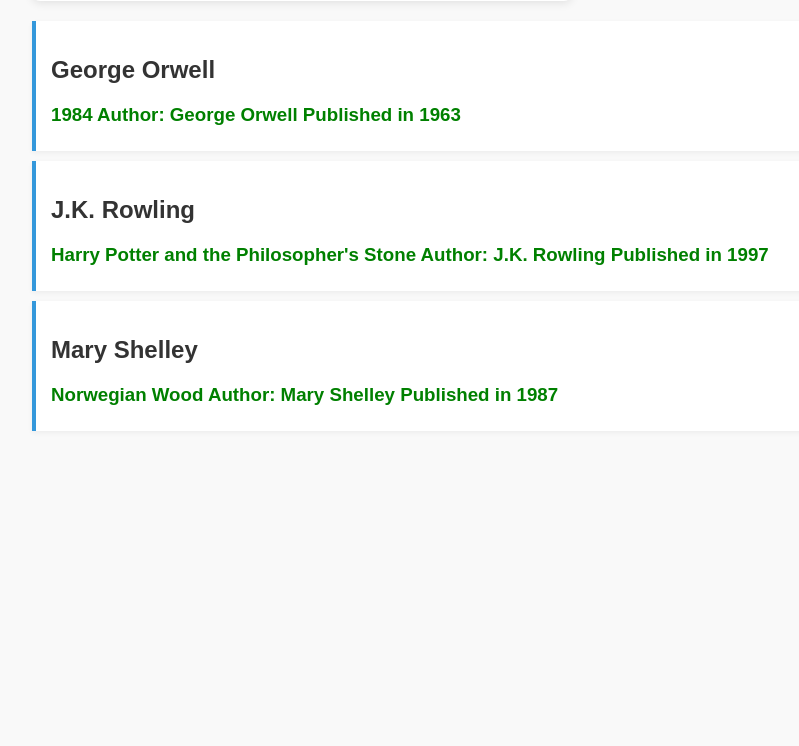
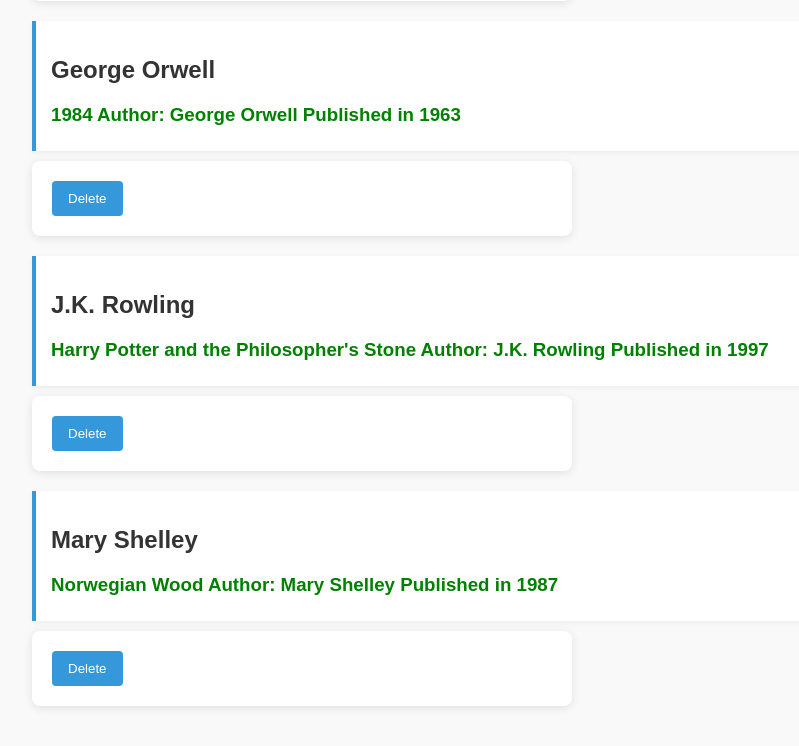
Before and after one commit to Omid444/book-alchemy, a Flask app: page / in a window 1280 px wide. Shown: the part 303-1049 px from the top of the page, without its empty margins (8-807 px from the left). Before the commit the page ends 734 px from the top, so only its background shows below. Run offline with Flask 3, Linux system fonts and the light colour scheme.

Commit message:
delete endpoint added

```diff
--- a/app.py
+++ b/app.py
@@ -1,8 +1,5 @@
-from flask import Flask, request ,render_template
+from flask import Flask, request ,render_template, redirect, url_for
 from data_models import db, Author, Book
-from flask_sqlalchemy import SQLAlchemy
-from sqlalchemy import select
-from sqlalchemy.orm import joinedload
 from datetime import datetime
 import os
 
@@ -144,10 +141,14 @@ def handle_add_book():
 
 @app.route('/',methods=['GET'])
 def handle_home_page():
+    message = ''
     sort = request.args.get('sort')
     search = request.args.get('search')
     if search:
         books = Book.query.filter(Book.title.ilike(f"%{search.lower()}%"))
+        print(books)
+        if search not in books:
+            message = f'No book found with such title: {search}'
     elif sort == 'title':
         books = Book.query.order_by(Book.title).all()
     elif sort == 'author':
@@ -155,8 +156,19 @@ def handle_home_page():
     else:
         books = Book.query.all()
 
-    return render_template('home.html', books=books)
+    return render_template('home.html', books=books, message=message)
 
+
+@app.route('/book/<int:book_id>/delete', methods=['POST'])
+def handle_delete_book(book_id):
+    book = Book.query.get(book_id)
+    message = f'{book} deleted successfully from DB'
+    #author_id = Book.author_id if Book.query.filter(Book.id == book_id) else ''
+    #author = Author.query.filter(Author.id == book)
+    if book:
+        db.session.delete(book)
+        db.session.commit()
+    return redirect(url_for('handle_home_page'))
 
 
 if __name__ == "__main__":
--- a/templates/home.html
+++ b/templates/home.html
@@ -26,7 +26,10 @@
       <h2>{{book.author.name}}</h2>
       <h3>{{ book.title }} Author: {{ book.author.name}}  Published in {{ book.publication_year }}</h3>
     </div>
+    <form action="/book/{{book.id}}/delete" method="post">
+      <button type="submit">Delete</button>
+    </form>
     {% endfor %}
-
+    <h4>{{message}}</h4>
   </body>
 </html>
```
Also changed, not shown: data/library.sqlite.
